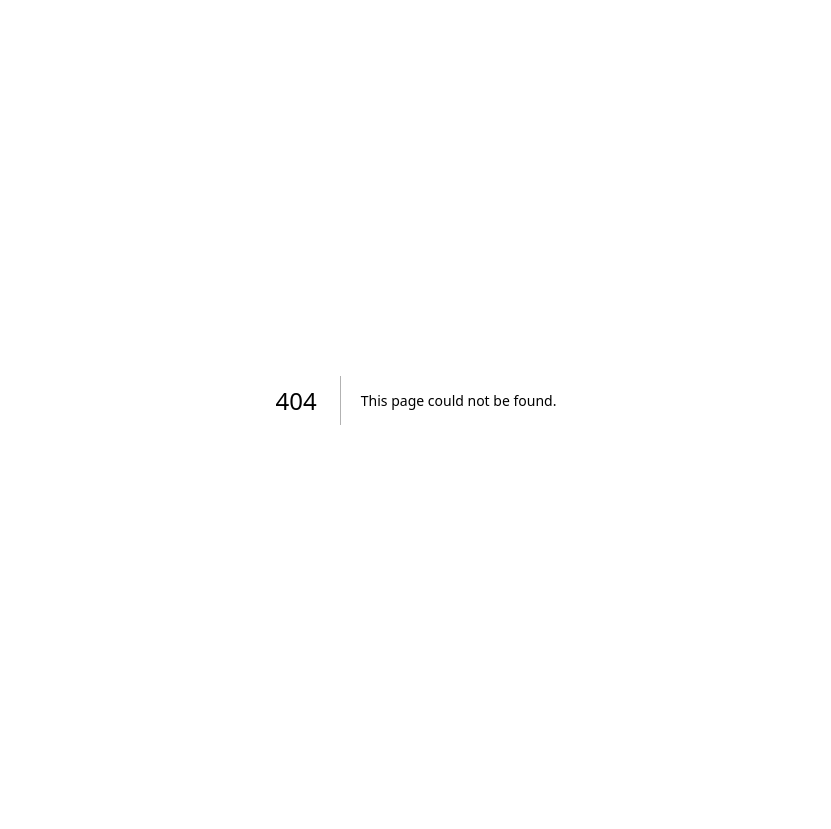
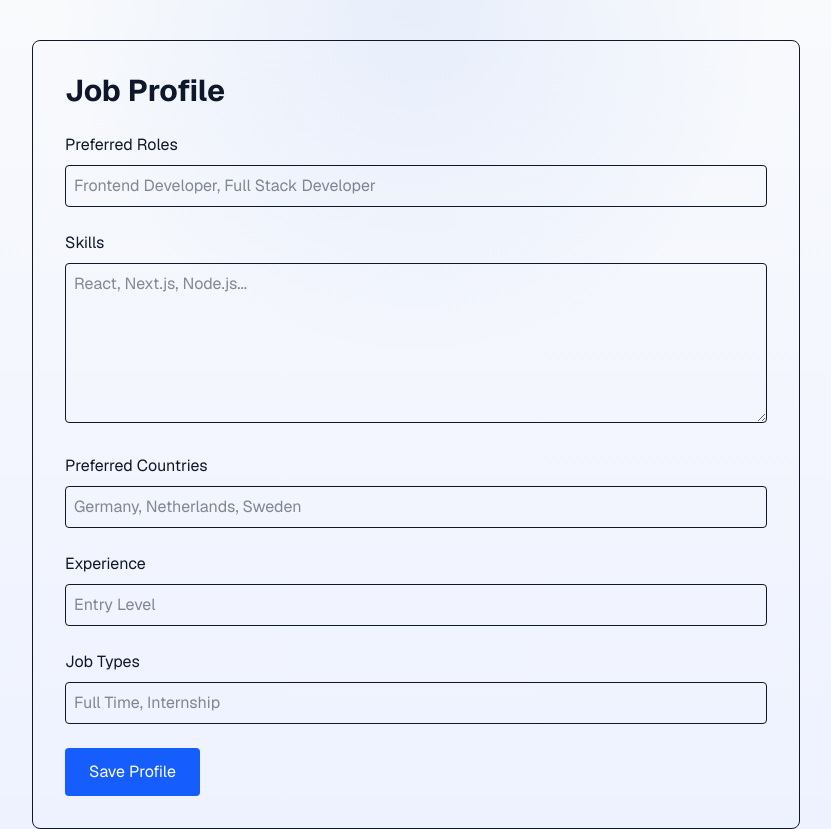
Before and after one commit to Adarshpandey80/AI-Agent, a Next.js app in the folder agent/: page /profile in a window 1280 px wide. Before the commit this address had no page. Shown: the whole page, without its empty margins (224-1055 px from the left). Before the commit the page ends 800 px from the top, so only its background shows below. Built offline with nearby package versions, Linux system fonts and the light colour scheme.

Commit message:
create user profile

```diff
--- /dev/null
+++ b/agent/app/api/profile/route.ts
@@ -0,0 +1,26 @@
+import { NextResponse } from "next/server";
+import { connectDB } from "@/lib/mongodb";
+import UserProfile from "@/models/userProfile";
+
+export async function GET() {
+  await connectDB();
+
+  const profile = await UserProfile.findOne();
+
+  return NextResponse.json(profile);
+}
+
+export async function POST(req: Request) {
+  await connectDB();
+
+  const body = await req.json();
+
+  await UserProfile.deleteMany({});
+
+  const profile = await UserProfile.create(body);
+
+  return NextResponse.json({
+    success: true,
+    profile,
+  });
+}
--- /dev/null
+++ b/agent/app/profile/page.tsx
@@ -0,0 +1,107 @@
+"use client";
+
+import { useState } from "react";
+
+export default function ProfilePage() {
+  const [roles, setRoles] = useState("");
+  const [skills, setSkills] = useState("");
+  const [countries, setCountries] = useState("");
+  const [experience, setExperience] = useState("");
+  const [jobTypes, setJobTypes] = useState("");
+
+  async function saveProfile() {
+    const profile = {
+      roles: roles.split(",").map((item) => item.trim()),
+      skills: skills.split(",").map((item) => item.trim()),
+      countries: countries.split(",").map((item) => item.trim()),
+      experience,
+      jobTypes: jobTypes.split(",").map((item) => item.trim()),
+    };
+
+    const res = await fetch("/api/profile", {
+      method: "POST",
+      headers: {
+        "Content-Type": "application/json",
+      },
+      body: JSON.stringify(profile),
+    });
+
+    const data = await res.json();
+
+    console.log(data);
+
+    alert("Profile Saved");
+  }
+
+  return (
+    <div className="mx-auto mt-10 max-w-3xl space-y-6 rounded-lg border p-8">
+
+      <h1 className="text-3xl font-bold">
+        Job Profile
+      </h1>
+
+      <div>
+        <label>Preferred Roles</label>
+
+        <input
+          className="mt-2 w-full rounded border p-2"
+          placeholder="Frontend Developer, Full Stack Developer"
+          value={roles}
+          onChange={(e) => setRoles(e.target.value)}
+        />
+      </div>
+
+      <div>
+        <label>Skills</label>
+
+        <textarea
+          className="mt-2 h-40 w-full rounded border p-2"
+          placeholder="React, Next.js, Node.js..."
+          value={skills}
+          onChange={(e) => setSkills(e.target.value)}
+        />
+      </div>
+
+      <div>
+        <label>Preferred Countries</label>
+
+        <input
+          className="mt-2 w-full rounded border p-2"
+          placeholder="Germany, Netherlands, Sweden"
+          value={countries}
+          onChange={(e) => setCountries(e.target.value)}
+        />
+      </div>
+
+      <div>
+        <label>Experience</label>
+
+        <input
+          className="mt-2 w-full rounded border p-2"
+          placeholder="Entry Level"
+          value={experience}
+          onChange={(e) => setExperience(e.target.value)}
+        />
+      </div>
+
+      <div>
+        <label>Job Types</label>
+
+        <input
+          className="mt-2 w-full rounded border p-2"
+          placeholder="Full Time, Internship"
+          value={jobTypes}
+          onChange={(e) => setJobTypes(e.target.value)}
+        />
+      </div>
+
+      <button
+        onClick={saveProfile}
+        className="rounded bg-blue-600 px-6 py-3 text-white"
+      >
+        Save Profile
+      </button>
+
+    </div>
+  );
+}
```
